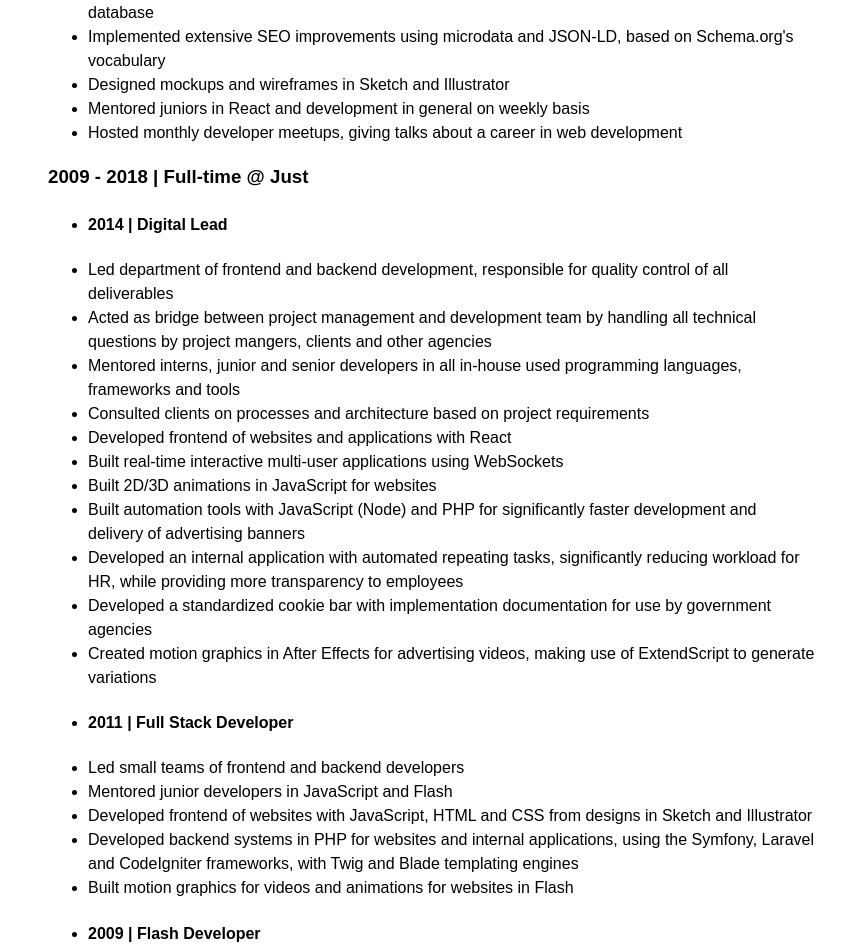
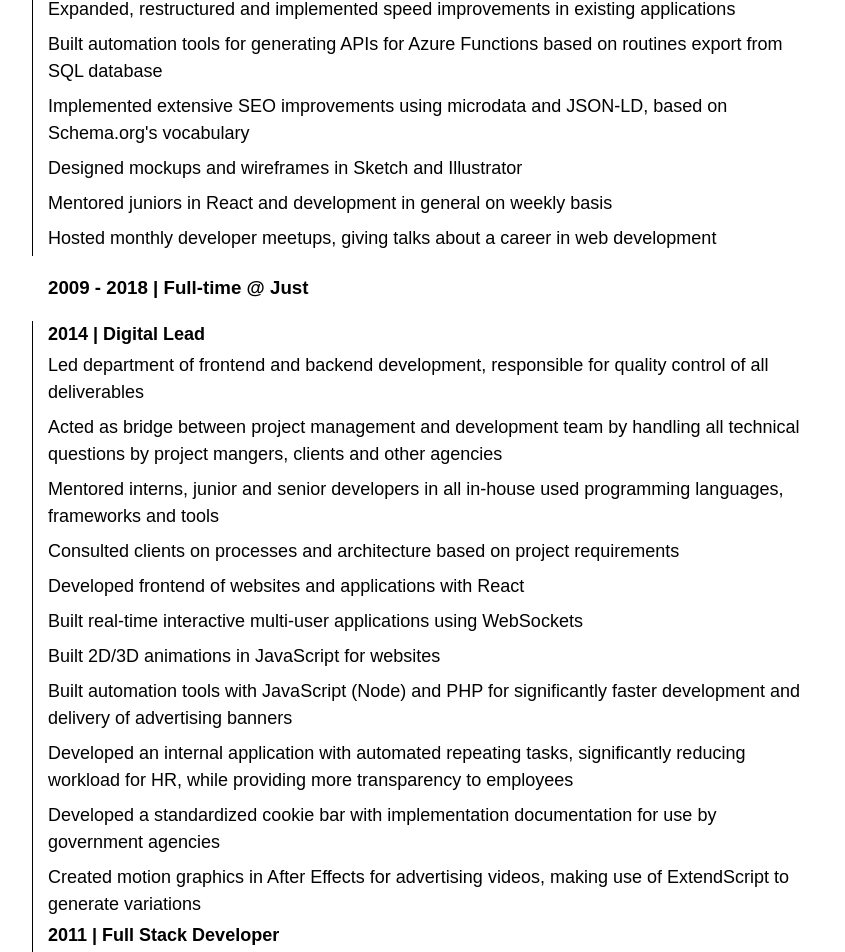
Before and after one commit to Emroni/website, a Next.js app: page / in a window 1280 px wide. Shown: the part 3160-4112 px from the top of the page, without its empty margins (208-1053 px from the left). Built offline with nearby package versions, Linux system fonts and the light colour scheme.

Commit message:
Style List

```diff
--- /dev/null
+++ b/src/components/List/List.styled.tsx
@@ -0,0 +1,77 @@
+import _ from 'lodash';
+import styled, { css } from 'styled-components';
+
+export const Wrap = styled.div`
+    position: relative;
+
+    &:before {
+        background-color: currentColor;
+        content: '';
+        height: 0;
+        left: -16px;
+        position: absolute;
+        top: 0;
+        transition: height 0.5s var(--ease);
+        width: 1px;
+    }
+
+    &.active:before {
+        height: 100%;
+    }
+`;
+
+export const Heading = styled.h4`
+    font-size: 18px;
+    font-weight: 600;
+    margin: 0;
+    transition: opacity 0.5s var(--ease), transform 0.5s var(--ease);
+
+    .wrap:not(.active) & {
+        opacity: 0;
+        transform: translateX(-4px);
+    }
+`;
+
+export const Container = styled.ul`
+    list-style-type: none;
+    margin: 0;
+    padding: 0;
+`;
+
+export const Item = styled.li`
+    font-size: 18px;
+    margin-left: -4px;
+    padding: 4px;
+    position: relative;
+    transition: opacity 0.5s var(--ease), transform 0.5s var(--ease);
+
+    &:before {
+        background-color: var(--blue-500);
+        content: '';
+        height: 100%;
+        left: 0;
+        opacity: 0;
+        position: absolute;
+        top: 0;
+        transition: opacity 0.25s var(--ease);
+        width: 100%;
+        z-index: -1;
+    }
+
+    &:hover:before {
+        opacity: 0.05;
+    }
+
+    ${_.range(1, 15).map(
+        i => css`
+            &:nth-child(${i}) {
+                transition-delay: ${0.05 * i}s;
+            }
+        `
+    )}
+
+    .wrap:not(.active) & {
+        opacity: 0;
+        transform: translateX(-4px);
+    }
+`;
--- a/src/components/List/List.tsx
+++ b/src/components/List/List.tsx
@@ -1,73 +1,16 @@
+'use client';
 import Transition from '../Transition/Transition';
+import { Container, Heading, Item, Wrap } from './List.styled';
 
-const classes = {
-    list: `{
-        '&:before': {
-            backgroundColor: 'currentColor',
-            content: '""',
-            height: 0,
-            left: 0,
-            position: 'absolute',
-            top: 0,
-            transition: 'height 0.5s var(--ease)',
-            width: '1px',
-        },
-        '&.active:before': {
-            height: '100%',
-        },
-        '& li': {
-            ...generateDelays(),
-            padding: '0.25em',
-            position: 'relative',
-            transition: 'opacity 0.5s var(--ease), transform 0.5s var(--ease)',
-            '&:not(.title):before': {
-                backgroundColor: 'var(--color-blue-500)',
-                content: '""',
-                height: '100%',
-                left: 0,
-                opacity: 0,
-                position: 'absolute',
-                top: 0,
-                transition: 'opacity 0.25s var(--ease)',
-                width: '100%',
-                zIndex: -1,
-            },
-            '&:hover:before': {
-                opacity: 0.05,
-            },
-            '&.title': {
-                fontWeight: 600,
-            },
-        },
-        '&:not(.active) li': {
-            opacity: 0,
-            transform: 'translateX(-0.5em)',
-        },
-    }`,
-};
-
-// function generateDelays() {
-//     const children = {};
-//     for (let i = 1; i <= 15; i++) {
-//         children[`&:nth-child(${i})`] = {
-//             transitionDelay: `${0.05 * i}s`,
-//         };
-//     }
-//     return children;
-// }
-
-export default function List({ children, className, tag = 'ul', title }: ListProps) {
-    // const classes = useStyles();
-    const listClasses = `'-ml-4 pl-3 relative' ${className} ${classes.list}`;
-
+export default function List({ items, title }: ListProps) {
     return (
-        <Transition className={listClasses} fade={false} stall={0.25} tag={tag}>
-            {title && (
-                <li className="title">
-                    <h4>{title}</h4>
-                </li>
-            )}
-            {children}
+        <Transition className="wrap" component={Wrap} fade={false} stall={0.25}>
+            {title && <Heading>{title}</Heading>}
+            <Container>
+                {items.map((item, index) => (
+                    <Item key={index}>{item}</Item>
+                ))}
+            </Container>
         </Transition>
     );
 }
--- a/src/components/List/List.types.d.ts
+++ b/src/components/List/List.types.d.ts
@@ -1,6 +1,4 @@
 interface ListProps {
-    children: JSX.IntrinsicElements.li | JSX.IntrinsicElements.li[];
-    className?: string;
-    tag?: 'ol' | 'ul';
+    items: string[];
     title?: string;
 }
--- a/src/sections/Experience.tsx
+++ b/src/sections/Experience.tsx
@@ -11,92 +11,60 @@ const classes = {
 };
 
 export default function Experience() {
-    // const classes = useStyles();
-
     return (
         <Section heading="Work Experience">
             <div>
                 <Transition className={`text-blue-500 ${classes.title}`} fade={false} tag="h3">
                     2018 - Present | Freelancer
                 </Transition>
-                <List className="mt-4">
-                    <li>
-                        Developed frontend of public websites and internal portals in React, making use of frameworks
-                        like Material-UI and Next.js
-                    </li>
-                    <li>
-                        Developed backend systems in PHP with Symfony, Laravel and Zend frameworks, using Twig and Blade
-                        templating engines
-                    </li>
-                    <li>Built custom content management systems for managing data in SQL databases</li>
-                    <li>Expanded, restructured and implemented speed improvements in existing applications</li>
-                    <li>
-                        Built automation tools for generating APIs for Azure Functions based on routines export from SQL
-                        database
-                    </li>
-                    <li>
-                        Implemented extensive SEO improvements using microdata and JSON-LD, based on Schema.org&apos;s
-                        vocabulary
-                    </li>
-                    <li>Designed mockups and wireframes in Sketch and Illustrator</li>
-                    <li>Mentored juniors in React and development in general on weekly basis</li>
-                    <li>Hosted monthly developer meetups, giving talks about a career in web development</li>
-                </List>
+                <List
+                    items={[
+                        'Developed frontend of public websites and internal portals in React, making use of frameworks like Material-UI and Next.js',
+                        'Developed backend systems in PHP with Symfony, Laravel and Zend frameworks, using Twig and Blade templating engines',
+                        'Built custom content management systems for managing data in SQL databases',
+                        'Expanded, restructured and implemented speed improvements in existing applications',
+                        'Built automation tools for generating APIs for Azure Functions based on routines export from SQL database',
+                        "Implemented extensive SEO improvements using microdata and JSON-LD, based on Schema.org's vocabulary",
+                        'Designed mockups and wireframes in Sketch and Illustrator',
+                        'Mentored juniors in React and development in general on weekly basis',
+                        'Hosted monthly developer meetups, giving talks about a career in web development',
+                    ]}
+                />
             </div>
             <div className="mt-8">
                 <Transition className={`text-blue-500 ${classes.title}`} fade={false} tag="h3">
                     2009 - 2018 | Full-time @ Just
                 </Transition>
-                <List className="mt-4" title="2014 | Digital Lead">
-                    <li>
-                        Led department of frontend and backend development, responsible for quality control of all
-                        deliverables
-                    </li>
-                    <li>
-                        Acted as bridge between project management and development team by handling all technical
-                        questions by project mangers, clients and other agencies
-                    </li>
-                    <li>
-                        Mentored interns, junior and senior developers in all in-house used programming languages,
-                        frameworks and tools
-                    </li>
-                    <li>Consulted clients on processes and architecture based on project requirements</li>
-                    <li>Developed frontend of websites and applications with React</li>
-                    <li>Built real-time interactive multi-user applications using WebSockets</li>
-                    <li>Built 2D/3D animations in JavaScript for websites</li>
-                    <li>
-                        Built automation tools with JavaScript (Node) and PHP for significantly faster development and
-                        delivery of advertising banners
-                    </li>
-                    <li>
-                        Developed an internal application with automated repeating tasks, significantly reducing
-                        workload for HR, while providing more transparency to employees
-                    </li>
-                    <li>
-                        Developed a standardized cookie bar with implementation documentation for use by government
-                        agencies
-                    </li>
-                    <li>
-                        Created motion graphics in After Effects for advertising videos, making use of ExtendScript to
-                        generate variations
-                    </li>
-                </List>
-                <List className="mt-4" title="2011 | Full Stack Developer">
-                    <li>Led small teams of frontend and backend developers</li>
-                    <li>Mentored junior developers in JavaScript and Flash</li>
-                    <li>
-                        Developed frontend of websites with JavaScript, HTML and CSS from designs in Sketch and
-                        Illustrator
-                    </li>
-                    <li>
-                        Developed backend systems in PHP for websites and internal applications, using the Symfony,
-                        Laravel and CodeIgniter frameworks, with Twig and Blade templating engines
-                    </li>
-                    <li>Built motion graphics for videos and animations for websites in Flash</li>
-                </List>
-                <List className="mt-4" title="2009 | Flash Developer">
-                    <li>Built and implemented components and full websites in Flash from designs in Photoshop</li>
-                </List>
+                <List
+                    title="2014 | Digital Lead"
+                    items={[
+                        'Led department of frontend and backend development, responsible for quality control of all deliverables ',
+                        'Acted as bridge between project management and development team by handling all technical questions by project mangers, clients and other agencies',
+                        'Mentored interns, junior and senior developers in all in-house used programming languages, frameworks and tools',
+                        'Consulted clients on processes and architecture based on project requirements',
+                        'Developed frontend of websites and applications with React',
+                        'Built real-time interactive multi-user applications using WebSockets',
+                        'Built 2D/3D animations in JavaScript for websites',
+                        'Built automation tools with JavaScript (Node) and PHP for significantly faster development and delivery of advertising banners',
+                        ' Developed an internal application with automated repeating tasks, significantly reducing workload for HR, while providing more transparency to employees',
+                        'Developed a standardized cookie bar with implementation documentation for use by government agencies',
+                        'Created motion graphics in After Effects for advertising videos, making use of ExtendScript to generate variations',
+                    ]}
+                />
+                <List
+                    title="2011 | Full Stack Developer"
+                    items={[
+                        'Led small teams of frontend and backend developers',
+                        'Mentored junior developers in JavaScript and Flash',
+                        'Developed frontend of websites with JavaScript, HTML and CSS from designs in Sketch and Illustrator',
+                        'Developed backend systems in PHP for websites and internal applications, using the Symfony, Laravel and CodeIgniter frameworks, with Twig and Blade templating engines',
+                        'Built motion graphics for videos and animations for websites in Flash',
+                    ]}
+                />
+                <List
+                    title="2009 | Flash Developer"
+                    items={['Built and implemented components and full websites in Flash from designs in Photoshop']}
+                />
             </div>
             <Transition className="mt-4 sm:mt-6 md:mt-8" tag="p">
                 <Link href="/assets/Emre-Koc-Resume.pdf">Download Resume (PDF)</Link>
```
